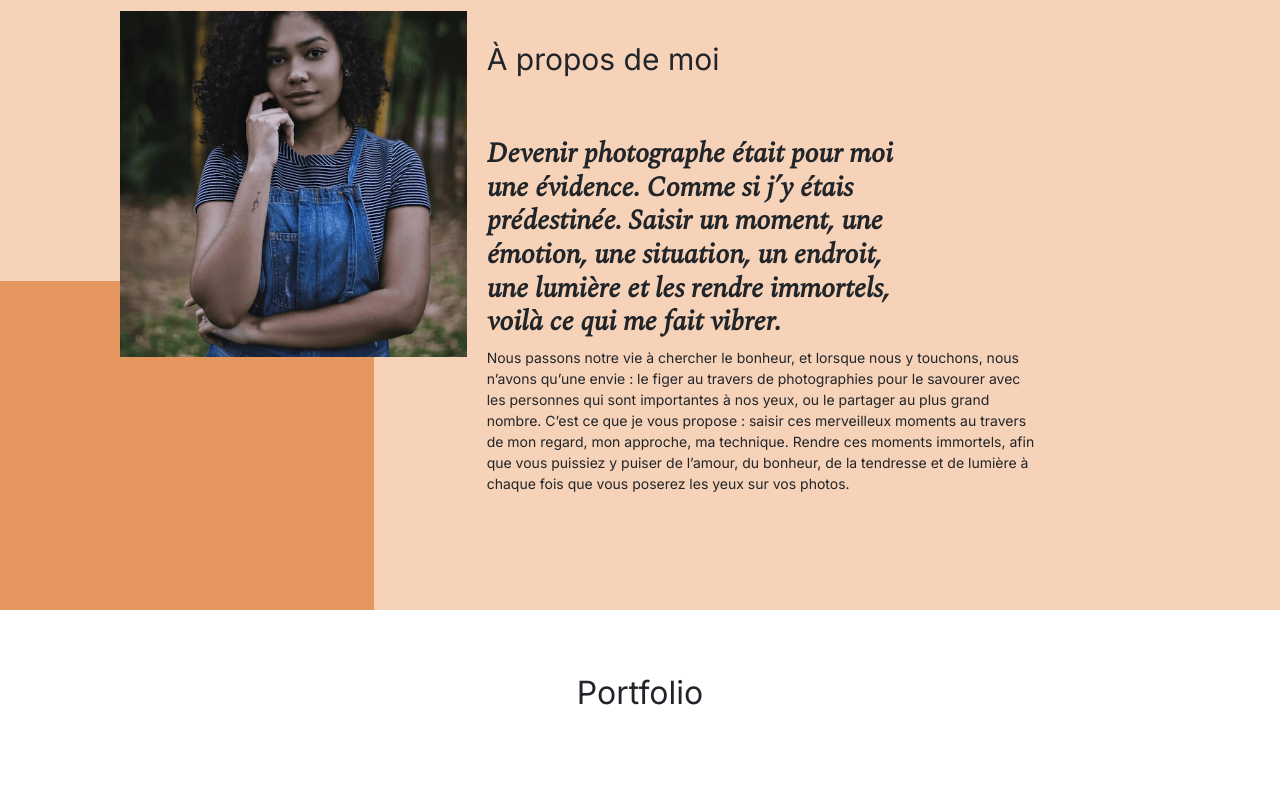
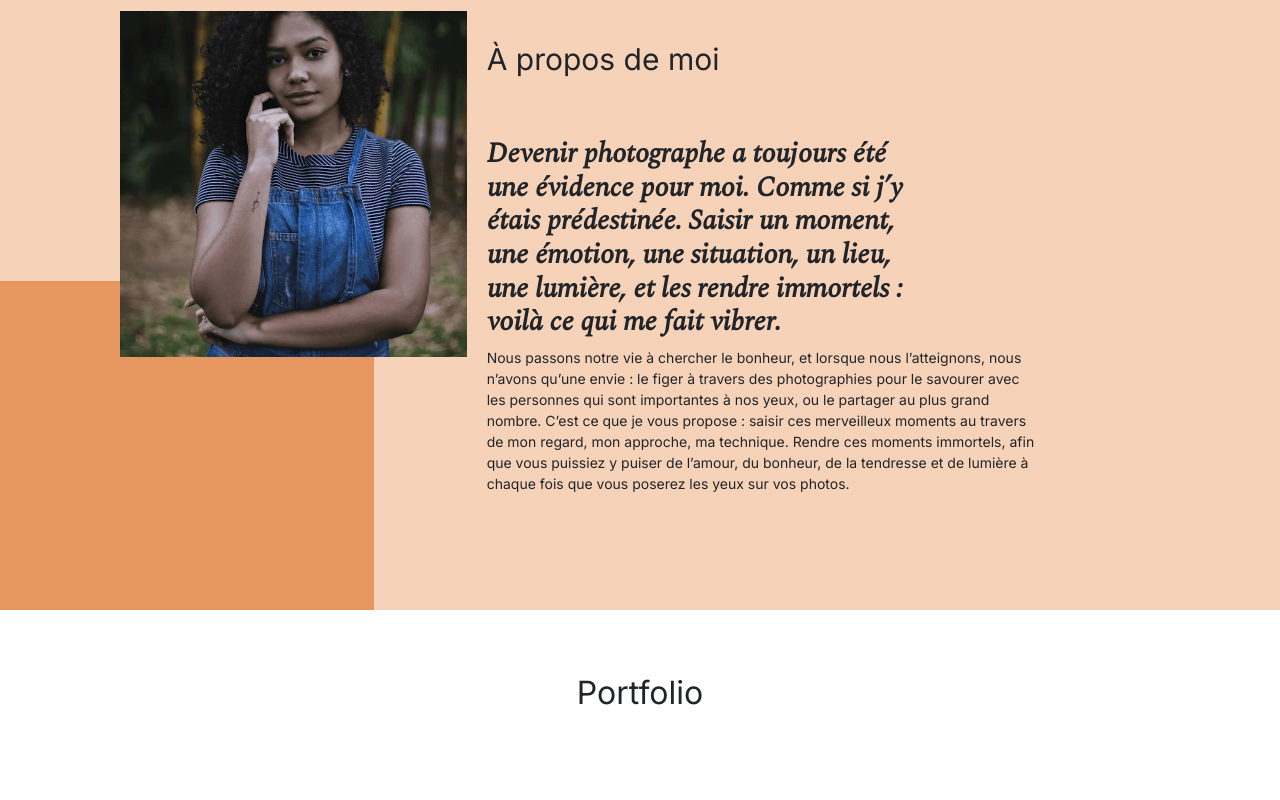
Before and after one commit to Florian-Poupon/Nina-Carducci-Dev-master, a plain HTML site: page index.html in a window 1280 px wide. Shown: the part 780-1580 px from the top of the page. Drawn offline with nearby package versions, Linux system fonts and the light colour scheme.

Commit message:
Amélioration du contenu textuel dans index.html : reformulation de phrases pour plus de clarté et mise à jour des prix des services avec un formatage cohérent

```diff
--- a/index.html
+++ b/index.html
@@ -148,11 +148,11 @@
         <div id="about-me">
           <h2 class="about-me__title">À propos de moi</h2>
           <h3 class="about-me__introduction">
-            Devenir photographe était pour moi une évidence. Comme si j’y étais prédestinée. Saisir un moment, une émotion, une situation, un endroit, une lumière et les rendre immortels, voilà ce qui
-            me fait vibrer.
+            Devenir photographe a toujours été une évidence pour moi. Comme si j’y étais prédestinée. Saisir un moment, une émotion, une situation, un lieu, une lumière, et les rendre immortels :
+            voilà ce qui me fait vibrer.
           </h3>
           <p>
-            Nous passons notre vie à chercher le bonheur, et lorsque nous y touchons, nous n’avons qu’une envie : le figer au travers de photographies pour le savourer avec les personnes qui sont
+            Nous passons notre vie à chercher le bonheur, et lorsque nous l’atteignons, nous n’avons qu’une envie : le figer à travers des photographies pour le savourer avec les personnes qui sont
             importantes à nos yeux, ou le partager au plus grand nombre. C’est ce que je vous propose : saisir ces merveilleux moments au travers de mon regard, mon approche, ma technique. Rendre ces
             moments immortels, afin que vous puissiez y puiser de l’amour, du bonheur, de la tendresse et de lumière à chaque fois que vous poserez les yeux sur vos photos.
           </p>
@@ -191,10 +191,10 @@
           <div class="service">
             <div class="service__description">
               <h3>Shooting photo</h3>
-              <p>Pour capturer vos moments les plus précieux et garder un souvenir impérissable. Je me déplace en Île-de-France pour réaliser vos photos</p>
+              <p>Je me déplace en Île-de-France pour capturer vos moments les plus précieux et vous offrir un souvenir impérissable.</p>
             </div>
             <div class="service__price">
-              <h4>350€/demi journée</h4>
+              <h4>350€ / demi journée</h4>
               <span>Matériel, déplacement inclus</span>
             </div>
           </div>
@@ -204,7 +204,7 @@
               <p>Vous souhaitez retoucher vos photos pour un résultat professionnel ? Bénéficier d’un rendu optimal pour vos publications</p>
             </div>
             <div class="service__price">
-              <h4>50€/photo</h4>
+              <h4>50€ / photo</h4>
               <span>2 AR par photo</span>
             </div>
           </div>
@@ -214,7 +214,7 @@
               <p>Partagez avec vos proches et vos clients les photos des moments partagés ensemble à travers un album photo personnalisé</p>
             </div>
             <div class="service__price">
-              <h4>400€ album A4</h4>
+              <h4>400€ / album A4</h4>
               <span>30 pages recto/verso</span>
             </div>
           </div>
```
Also changed, not shown: 1 other file.
